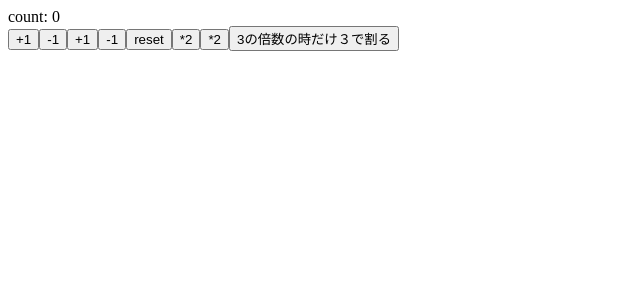
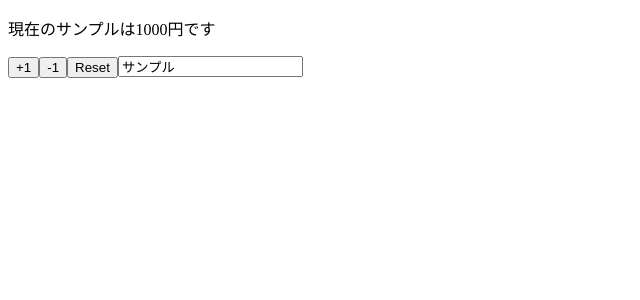
Before and after one commit to yokkepp/react-hooks-practice, a React (Create React App) app: page / in a window 1280 px wide. Shown: the top 300 px of the page, without its empty margins (0-640 px from the left). Built offline with nearby package versions, Linux system fonts and the light colour scheme.

Commit message:
create multiple state

```diff
--- a/src/App.js
+++ b/src/App.js
@@ -1,35 +1,32 @@
 import { useState } from "react";
-const App = () => {
-  const [count, setCount] = useState(0);
-  const increment = () => setCount(count + 1);
-  const decrement = () => setCount(count - 1);
+const App = (props) => {
+  const [name, setName] = useState(props.name);
+  const [price, setPrice] = useState(props.price);
 
-  const increment2 = () => setCount((v) => v + 1);
-  const decrement2 = () => setCount((v) => v - 1);
-
-  const reset = () => setCount(0);
-  const double = () => setCount(count * 2);
-  const double2 = () => setCount((v) => v * 2);
-
-  const tripleOnly = () => {
-    if (count % 3 === 0) {
-      setCount(count / 3);
-    }
+  const reset = () => {
+    setName(props.name);
+    setPrice(props.price);
   };
-
   return (
     <>
-      <div>count: {count}</div>
-      <button onClick={increment}>+1</button>
-      <button onClick={decrement}>-1</button>
-      <button onClick={increment2}>+1</button>
-      <button onClick={increment2}>-1</button>
-      <button onClick={reset}>reset</button>
-      <button onClick={double}>*2</button>
-      <button onClick={double2}>*2</button>
-      <button onClick={tripleOnly}>3の倍数の時だけ３で割る</button>
+      <p>
+        現在の{name}は{price}円です
+      </p>
+      <button onClick={() => setPrice(price + 1)}>+1</button>
+      <button onClick={() => setPrice(price - 1)}>-1</button>
+      <button onClick={reset}>Reset</button>
+      <input
+        type="text"
+        value={name}
+        onChange={(e) => setName(e.target.value)}
+      />
     </>
   );
 };
 
+App.defaultProps = {
+  name: "サンプル",
+  price: 1000,
+};
+
 export default App;
```
